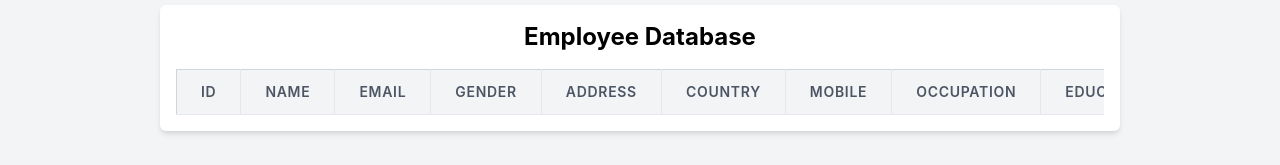
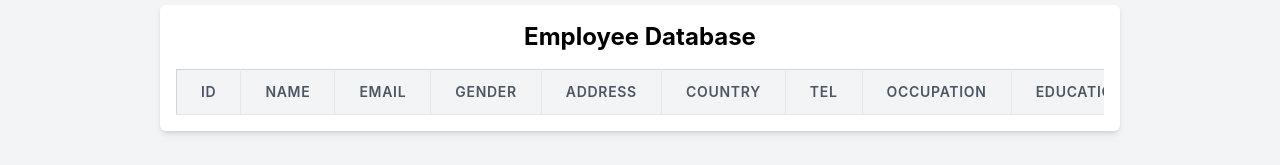
Before and after one commit to pabitrajana007/project, a React (Create React App) app: page /employee-database in a window 1280 px wide. Shown: the part 421-586 px from the top of the page. Built offline with nearby package versions, Linux system fonts and the light colour scheme; data requests are answered from the project's data file.

Commit message:
mobile numbers now available on frontend

```diff
--- a/src/Components/EmployeeDatabase.js
+++ b/src/Components/EmployeeDatabase.js
@@ -29,7 +29,7 @@ function EmployeeDatabase() {
                 <th className="px-6 py-3 border-r text-left text-sm font-semibold text-gray-600 uppercase tracking-wider">Gender</th>
                 <th className="px-6 py-3 border-r text-left text-sm font-semibold text-gray-600 uppercase tracking-wider">Address</th>
                 <th className="px-6 py-3 border-r text-left text-sm font-semibold text-gray-600 uppercase tracking-wider">Country</th>
-                <th className="px-6 py-3 border-r text-left text-sm font-semibold text-gray-600 uppercase tracking-wider">Mobile</th>
+                <th className="px-6 py-3 border-r text-left text-sm font-semibold text-gray-600 uppercase tracking-wider">tel</th>
                 <th className="px-6 py-3 border-r text-left text-sm font-semibold text-gray-600 uppercase tracking-wider">Occupation</th>
                 <th className="px-6 py-3 border-r text-left text-sm font-semibold text-gray-600 uppercase tracking-wider">Education</th>
                 <th className="px-6 py-3 border-r text-left text-sm font-semibold text-gray-600 uppercase tracking-wider">Nationality</th>
```
